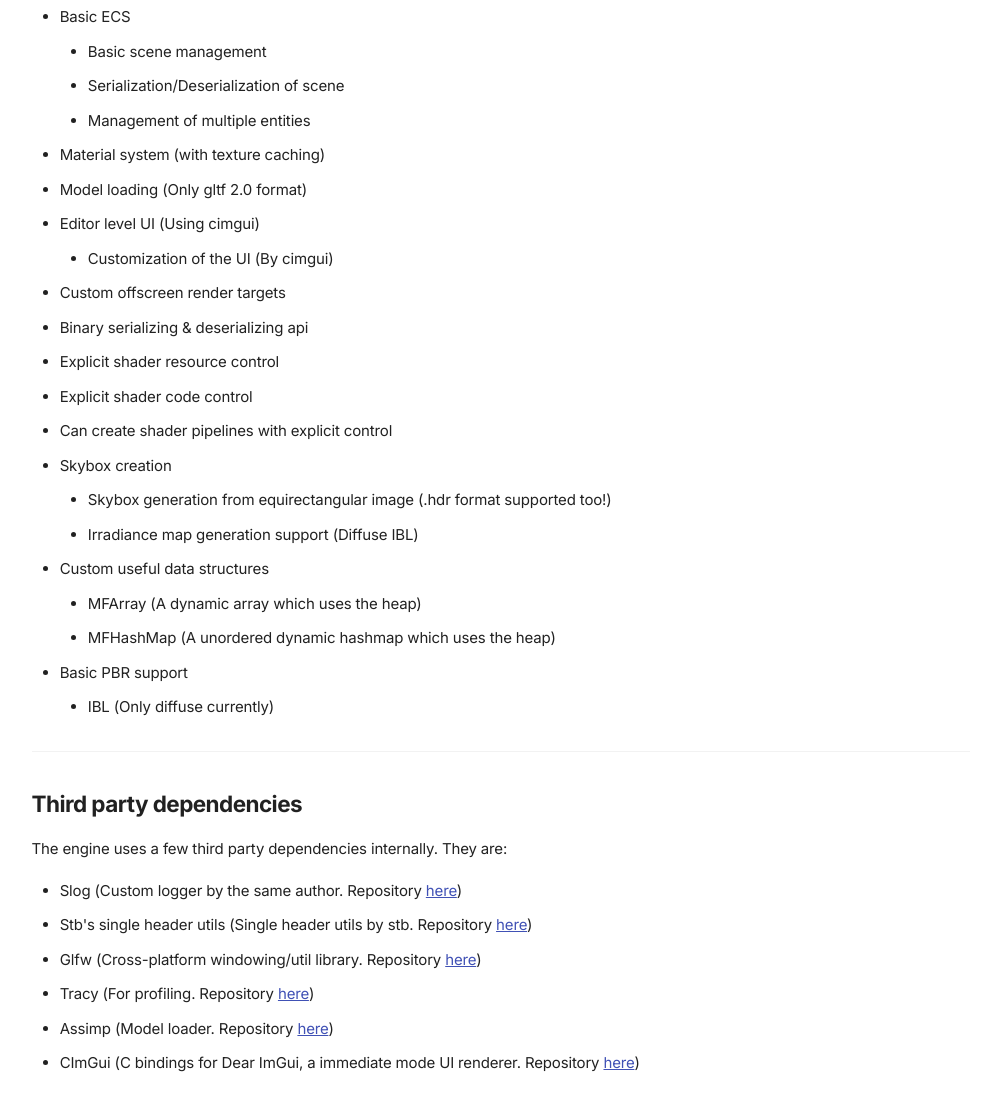
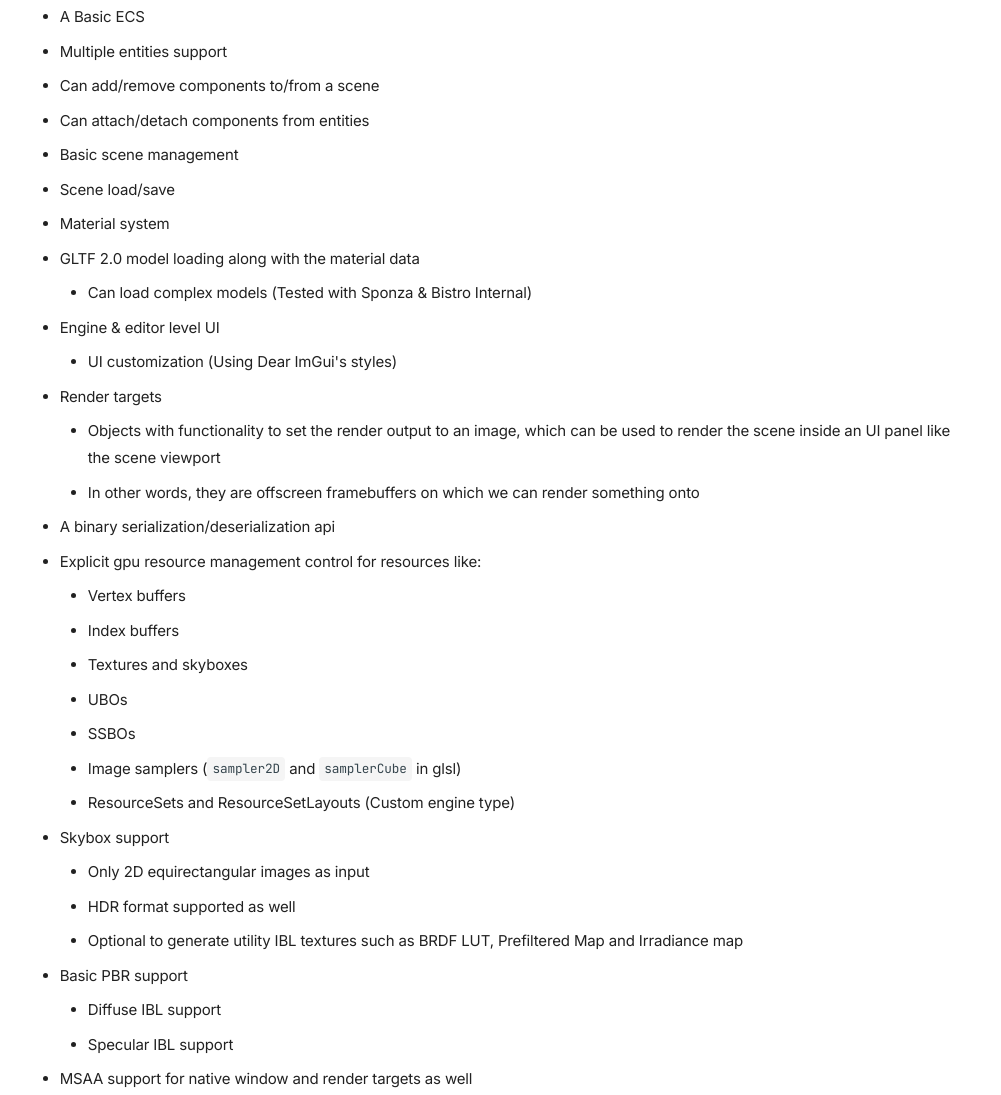
Before and after one commit to CloudCodingSpace/MeltedForge, a plain HTML site: page index.html in a window 1280 px wide. Shown: the part 1123-2218 px from the top of the page, without its empty margins (257-1258 px from the left). Drawn offline with Linux system fonts and the light colour scheme; no server answers.

Commit message:
deploy: d608d7e41c63a06777e21716a81b0031c0ea9bf0

```diff
--- a/index.html
+++ b/index.html
@@ -23,7 +23,7 @@
 
 
       <link rel="icon" href="./assets/icon.ico">
-      <meta name="generator" content="zensical-0.0.43">
+      <meta name="generator" content="zensical-0.0.44">
 
 
 
@@ -502,44 +502,56 @@
 games and applications.</p>
 <p>Features of the engine as of now:</p>
 <ul>
-<li>Basic ECS<ul>
+<li>A Basic ECS</li>
+<li>Multiple entities support</li>
+<li>Can add/remove components to/from a scene</li>
+<li>Can attach/detach components from entities</li>
 <li>Basic scene management</li>
-<li>Serialization/Deserialization of scene</li>
-<li>Management of multiple entities</li>
+<li>Scene load/save</li>
+<li>Material system</li>
+<li>GLTF 2.0 model loading along with the material data<ul>
+<li>Can load complex models (Tested with Sponza &amp; Bistro Internal)</li>
 </ul>
 </li>
-<li>Material system (with texture caching)</li>
-<li>Model loading (Only gltf 2.0 format)</li>
-<li>Editor level UI (Using cimgui)<ul>
-<li>Customization of the UI (By cimgui)</li>
+<li>Engine &amp; editor level UI<ul>
+<li>UI customization (Using Dear ImGui's styles)</li>
 </ul>
 </li>
-<li>Custom offscreen render targets</li>
-<li>Binary serializing &amp; deserializing api</li>
-<li>Explicit shader resource control</li>
-<li>Explicit shader code control</li>
-<li>Can create shader pipelines with explicit control</li>
-<li>Skybox creation<ul>
-<li>Skybox generation from equirectangular image (.hdr format supported too!)</li>
-<li>Irradiance map generation support (Diffuse IBL)</li>
+<li>Render targets<ul>
+<li>Objects with functionality to set the render output to an image, which can be used to render the scene inside an UI panel like the scene viewport</li>
+<li>In other words, they are offscreen framebuffers on which we can render something onto</li>
 </ul>
 </li>
-<li>Custom useful data structures<ul>
-<li>MFArray (A dynamic array which uses the heap)</li>
-<li>MFHashMap (A unordered dynamic hashmap which uses the heap)</li>
+<li>A binary serialization/deserialization api</li>
+<li>Explicit gpu resource management control for resources like:<ul>
+<li>Vertex buffers</li>
+<li>Index buffers</li>
+<li>Textures and skyboxes</li>
+<li>UBOs</li>
+<li>SSBOs</li>
+<li>Image samplers (<code>sampler2D</code> and <code>samplerCube</code> in glsl)</li>
+<li>ResourceSets and ResourceSetLayouts (Custom engine type)</li>
+</ul>
+</li>
+<li>Skybox support<ul>
+<li>Only 2D equirectangular images as input</li>
+<li>HDR format supported as well</li>
+<li>Optional to generate utility IBL textures such as BRDF LUT, Prefiltered Map and Irradiance map</li>
 </ul>
 </li>
 <li>Basic PBR support<ul>
-<li>IBL (Only diffuse currently)</li>
+<li>Diffuse IBL support</li>
+<li>Specular IBL support</li>
 </ul>
 </li>
+<li>MSAA support for native window and render targets as well</li>
 </ul>
 <hr />
 <h2 id="third-party-dependencies">Third party dependencies</h2>
 <p>The engine uses a few third party dependencies internally. They are:</p>
 <ul>
 <li>Slog (Custom logger by the same author. Repository <a href="https://github.com/CloudCodingSpace/slog">here</a>)</li>
-<li>Stb's single header utils (Single header utils by stb. Repository <a href="https://github.com/nothings/stb">here</a>)</li>
+<li>Stb's single header utils (Single header utils by stb. Repository <a href="https://github.com/CloudCodingSpace/stb">here</a>)</li>
 <li>Glfw (Cross-platform windowing/util library. Repository <a href="https://github.com/CloudCodingSpace/GLFW/tree/73f09546ccd681047360e4e8bc5474adad55147f">here</a>)</li>
 <li>Tracy (For profiling. Repository <a href="https://github.com/wolfpld/tracy/tree/05cceee0df3b8d7c6fa87e9638af311dbabc63cb">here</a>)</li>
 <li>Assimp (Model loader. Repository <a href="https://github.com/assimp/assimp/tree/e0b52347c6e52de2827ec957a9ebf00ce3c54f79">here</a>)</li>
```
Also changed, not shown: 404.html (+1 -1 lines), about/index.html (+1 -1 lines), first-app/index.html (+1 -1 lines), installation/index.html (+1 -1 lines), progress/index.html (+1 -1 lines), search.json (+1 -1 lines).
